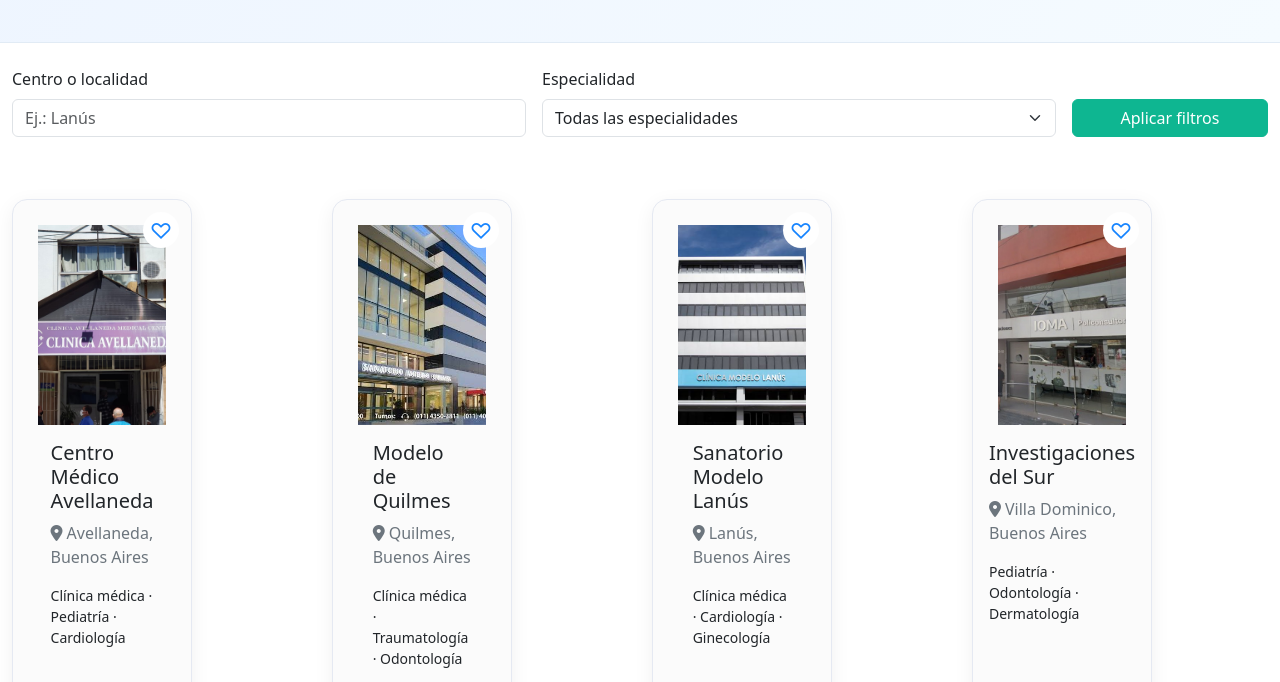
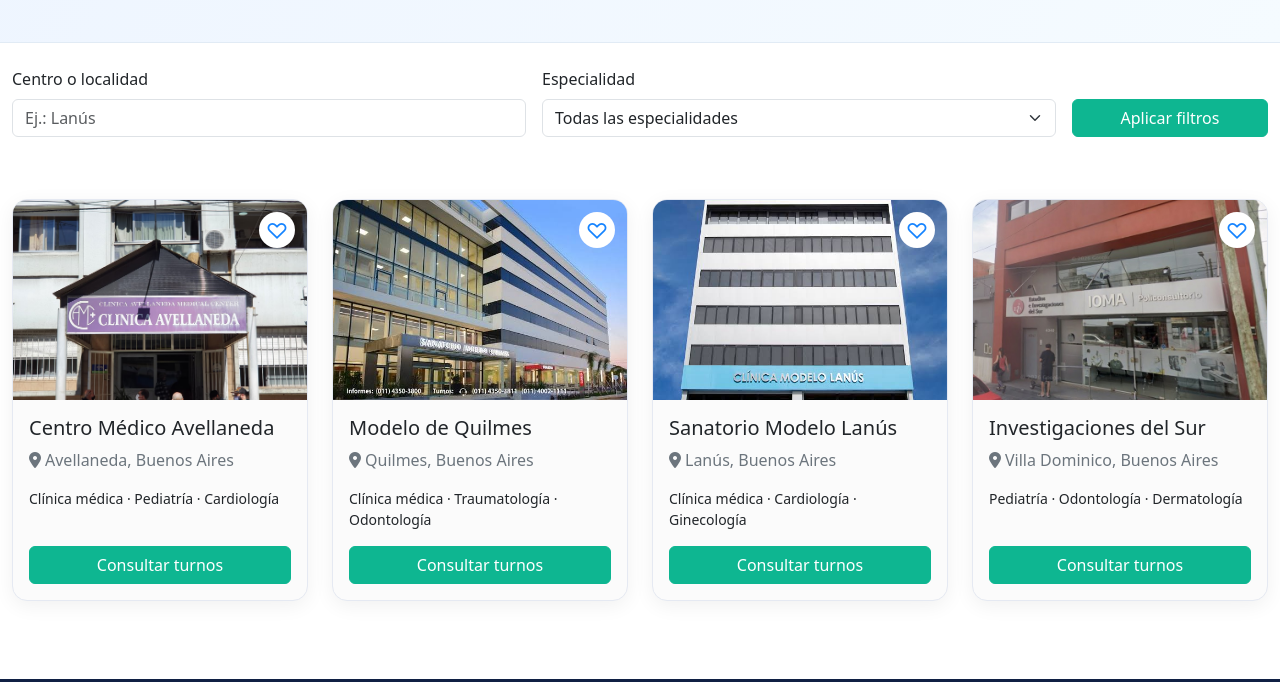
Before and after one commit to Leon-Belizan/Turnify, a plain HTML site: page pages/centros.html in a window 1280 px wide. Shown: the part 250-932 px from the top of the page. Drawn offline with nearby package versions, Linux system fonts and the light colour scheme.

Commit message:
Corrige ancho de tarjetas en centros

```diff
--- a/styles/main.css
+++ b/styles/main.css
@@ -780,7 +780,7 @@
 .form-control:focus, .form-select:focus { border-color: rgb(14, 182, 145); box-shadow: 0 0 0 .2rem rgb(14 182 145 / 15%); }
 .form-card, .step-card { padding: 28px; border: 1px solid #e1e8f0; border-radius: 16px; background: #fff; box-shadow: 0 5px 20px rgb(0 0 0 / 6%); }
 .step-number { display: inline-grid; width: 42px; height: 42px; place-items: center; margin-bottom: 12px; border-radius: 50%; background: #e5f8f3; color: #079b79; font-weight: 700; }
-.center-card { display: flex; height: 100%; flex-direction: column; overflow: hidden; border: 1px solid #e5e9f2; border-radius: 15px; box-shadow: 0 5px 20px rgb(0 0 0 / 6%); }
+.center-card { display: flex; width: 100%; min-height: 0; height: 100%; flex-direction: column; align-items: stretch; justify-content: flex-start; overflow: hidden; padding: 0; border: 1px solid #e5e9f2; border-radius: 15px; box-shadow: 0 5px 20px rgb(0 0 0 / 6%); }
 .center-card > img { display: block; width: 100%; height: 200px; flex: 0 0 200px; object-fit: cover; }
 .center-card .card-body { display: flex; flex: 1; flex-direction: column; align-items: flex-start; }
 .center-card .btn-turnify { width: 100%; margin-top: auto; text-align: center; }
```
